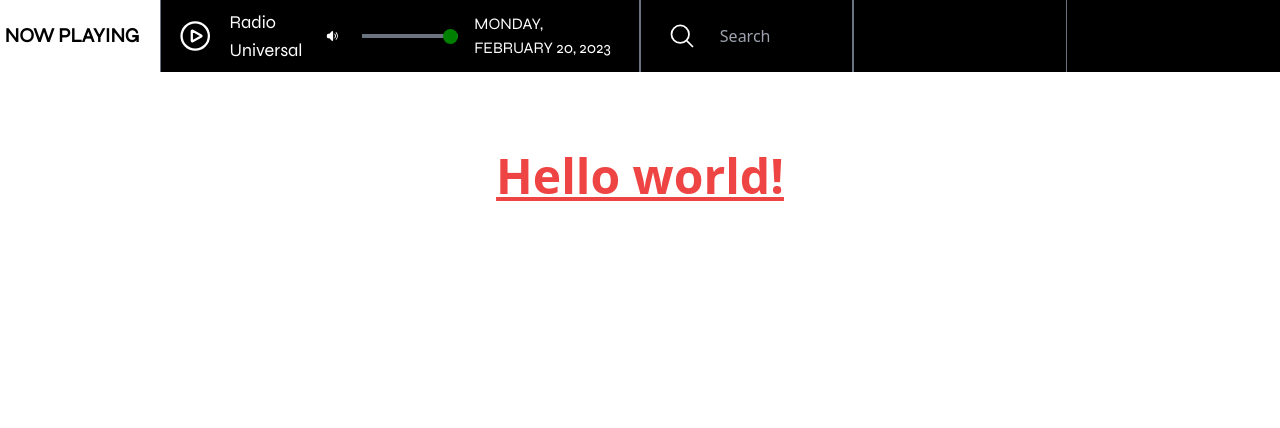
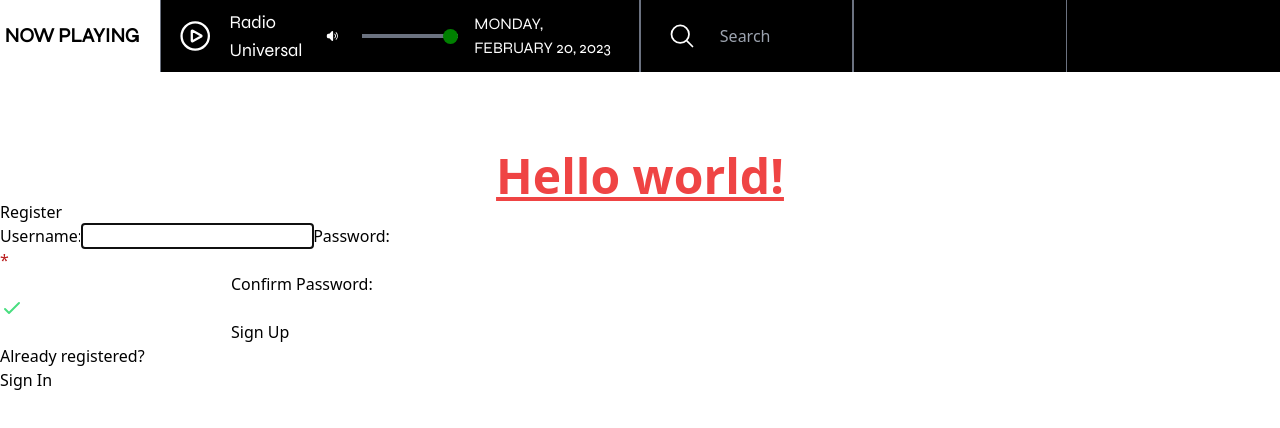
Before and after one commit to HectorTorresE/radioStation, a React (Vite) app: page / in a window 1280 px wide. Shown: the top 428 px of the page. Built offline with nearby package versions, Linux system fonts and the light colour scheme.

Commit message:
Add registration component

```diff
--- a/src/App.jsx
+++ b/src/App.jsx
@@ -1,6 +1,7 @@
 import React from 'react'
 import Intro from './components/Intro'
 import NavBar from "./components/NavBar";
+import Registration from './components/Registration';
 
 function App() {
 
@@ -8,6 +9,7 @@ function App() {
     <div className="App">
       <NavBar />
       <Intro />
+      <Registration />
     </div>
   )
 }
--- a/src/components/Registration.jsx
+++ b/src/components/Registration.jsx
@@ -1,11 +1,11 @@
-import { useState, useEffect, useRef } from "react";
+import { useRef, useState, useEffect } from "react";
 
 const USER_REGEXP = /^[a-zA-Z0-9]{3,23}$/;
 const PW_REGEXP = /^(?=.*[a-z])(?=.*[A-Z])(?=.*[0-9])(?=.*[!@#$%]).{8,24}$/;
 
 const Registration = () => {
-  const useRef = useRef();
-  const errRef = errRef();
+  const userRef = useRef();
+  const errRef = useRef();
 
   const [username, setUsername] = useState("");
   const [validName, setValidName] = useState(false);
@@ -33,7 +33,7 @@ const Registration = () => {
     console.log(username);
     //until here
     setValidName(result);
-  }, [user]);
+  }, [username]);
 
   useEffect(() => {
     const result = PW_REGEXP.test(password);
@@ -49,7 +49,46 @@ const Registration = () => {
   useEffect(() => {
     setErrMsg("");
   }, [username, password, password2]);
-  s;
+
+  const handleSubmit = async (e) => {
+    e.preventDefault();
+    // if button enabled with JS hack
+    const v1 = USER_REGEX.test(user);
+    const v2 = PWD_REGEX.test(pwd);
+    if (!v1 || !v2) {
+      setErrMsg("Invalid Entry");
+      return;
+    }
+    try {
+      const response = await axios.post(
+        REGISTER_URL,
+        JSON.stringify({ user, pwd }),
+        {
+          headers: { "Content-Type": "application/json" },
+          withCredentials: true,
+        }
+      );
+      console.log(response?.data);
+      console.log(response?.accessToken);
+      console.log(JSON.stringify(response));
+      setSuccess(true);
+      //clear state and controlled inputs
+      //need value attrib on inputs for this
+      setUser("");
+      setPwd("");
+      setMatchPwd("");
+    } catch (err) {
+      if (!err?.response) {
+        setErrMsg("No Server Response");
+      } else if (err.response?.status === 409) {
+        setErrMsg("Username Taken");
+      } else {
+        setErrMsg("Registration Failed");
+      }
+      errRef.current.focus();
+    }
+  };
+
   return (
     <section>
       <p
@@ -60,7 +99,7 @@ const Registration = () => {
         {errMsg}
       </p>
       <h1>Register</h1>
-      <form>
+      <form onSubmit={handleSubmit}>
         <label htmlFor="username">
           Username:
           {/* need to add icon to span for valid and invalid */}
@@ -80,7 +119,11 @@ const Registration = () => {
               />
             </svg>
           </span>
-          <span className={validName || !username ? "hidden" : "text-red-700"}>*</span>
+          <span
+            className={validName || !username ? "hidden" : "block text-red-700"}
+          >
+            *
+          </span>
         </label>
         <input
           type="text"
@@ -89,6 +132,7 @@ const Registration = () => {
           ref={userRef}
           autoComplete="off"
           onChange={(e) => setUsername(e.target.value)}
+          value={username}
           required
           aria-invalid={validName ? "false" : "true"}
           aria-describedby="uidnote"
@@ -98,7 +142,9 @@ const Registration = () => {
         <p
           id="uidnote"
           className={
-            userFocus && username && !validName ? "text-sm text-gray-500" : "hidden"
+            userFocus && username && !validName
+              ? "flex text-sm text-gray-500"
+              : "hidden"
           }
         >
           Username must be 3-23 characters. <br />
@@ -108,7 +154,7 @@ const Registration = () => {
         <label htmlFor="password">
           Password:
           {/* need to add icon to span for valid and invalid */}
-          <span className={validName ? "text-green-400" : "hidden"}>
+          <span className={validPw ? "text-green-400" : "hidden"}>
             <svg
               xmlns="http://www.w3.org/2000/svg"
               className="h-6 w-6"
@@ -124,13 +170,17 @@ const Registration = () => {
               />
             </svg>
           </span>
-          <span className={validName || password? "hidden" : "text-red-700"}>*</span>
+          <span
+            className={validPw || password ? "hidden" : "block text-red-700"}
+          >
+            *
+          </span>
         </label>
         <input
           type="password"
           id="password"
-          autoComplete="off"
-          onChange={(e) => setUsername(e.target.value)}
+          onChange={(e) => setPassword(e.target.value)}
+          value={password}
           required
           aria-invalid={validPw ? "false" : "true"}
           aria-describedby="pwnote"
@@ -140,14 +190,69 @@ const Registration = () => {
         <p
           id="pwnote"
           className={
-            userFocus && password && !validPw ? "text-sm text-gray-500" : "hidden"
+            pwFocus && !validPw ? "flex text-sm text-gray-500" : "hidden"
           }
         >
           Password must be 8-24 characters. <br />
           Must contain at least one uppercase letter, one lowercase letter, one
           number, and one special character.
         </p>
+
+        <label htmlFor="confirm_pwd">
+          Confirm Password:
+          <span className={validPw2 ? "text-green-400" : "hidden"}>
+            <svg
+              xmlns="http://www.w3.org/2000/svg"
+              className="h-6 w-6"
+              fill="none"
+              viewBox="0 0 24 24"
+              stroke="currentColor"
+            >
+              <path
+                strokeLinecap="round"
+                strokeLinejoin="round"
+                strokeWidth={2}
+                d="M5 13l4 4L19 7"
+              />
+            </svg>
+          </span>
+          <span
+            className={validPw2 || password2 ? "hidden" : "block text-red-700"}
+          >
+            *
+          </span>
+        </label>
+         <input
+          type="password"
+          id="confirm_pwd"
+          onChange={(e) => setPassword2(e.target.value)}
+          value={password2}
+          required
+          aria-invalid={validPw2 ? "false" : "true"}
+          aria-describedby="confirmnote"
+          onFocus={() => setPw2Focus(true)}
+          onBlur={() => setPw2Focus(false)}
+        />
+        <p
+          id="confirmnote"
+          className={
+            pw2Focus && !validPw2 ? "flex text-sm text-gray-500" : "hidden"
+          }
+        >
+          Must match the first password input field.
+        </p>
+        <button disabled={!validName || !validPw || !validPw2 ? true : false}>
+          Sign Up
+        </button>
       </form>
+      <p>
+        Already registered?
+        <br />
+        <span className="line">
+          {/*put router link here*/}
+          <a href="#">Sign In</a>
+        </span>
+      </p>
     </section>
   );
 };
--- a/src/styles/index.css
+++ b/src/styles/index.css
@@ -1,3 +1,5 @@
+@import url('https://fonts.googleapis.com/css2?family=Nunito&display=swap');
+
 :root {
   font-family: Inter, system-ui, Avenir, Helvetica, Arial, sans-serif;
   line-height: 1.5;
@@ -67,3 +69,117 @@ button:focus-visible {
     background-color: #f9f9f9;
   }
 }
+
+
+* {
+    margin: 0;
+    padding: 0;
+    box-sizing: border-box;
+}
+
+html {
+    font-family: 'Nunito', sans-serif;
+    font-size: 22px;
+    color: #fff;
+}
+
+body {
+    min-height: 100vh;
+    background-color: dodgerblue;
+}
+
+.App {
+  display: flex;
+  flex-direction: column;
+  justify-content: center;
+  align-items: center;
+  min-height: 100vh;
+  padding: 1rem 0.5rem;
+}
+
+section {
+    width: 100%;
+    max-width: 420px;
+    min-height: 400px;
+    display: flex;
+    flex-direction: column;
+    justify-content: flex-start;
+    padding: 1rem;
+    background-color: rgba(0,0,0,0.4);
+}
+
+form {
+    display: flex;
+    flex-direction: column;
+    justify-content: space-evenly;
+    flex-grow: 1;
+    padding-bottom: 1rem;
+}
+
+a, a:visited {
+    color: #fff;
+}
+
+input[type="text"],
+input[type="password"],
+button,
+textarea {
+  font-family: 'Nunito', sans-serif;
+  font-size: 22px;
+  padding: 0.25rem;
+  border-radius: 0.5rem;
+}
+
+label,
+button {
+  margin-top: 1rem;
+}
+
+button {
+  padding: 0.5rem;
+}
+
+.instructions {
+    font-size: 0.75rem;
+    border-radius: 0.5rem;
+    background: #000;
+    color: #fff;
+    padding: 0.25rem;
+    position: relative;
+    bottom: -10px;
+}
+
+.instructions > svg {
+    margin-right: 0.25rem;
+}
+
+.offscreen {
+    position: absolute;
+    left: -9999px;
+}
+
+.hide {
+    display: none;
+}
+
+.valid {
+    color: limegreen;
+    margin-left: 0.25rem;
+}
+
+.invalid {
+    color: red;
+    margin-left: 0.25rem;
+}
+
+.errmsg {
+    background-color: lightpink;
+    color: firebrick;
+    font-weight: bold;
+    padding: 0.5rem;
+    margin-bottom: 0.5rem;
+}
+
+.line {
+    display: inline-block;
+}
```
